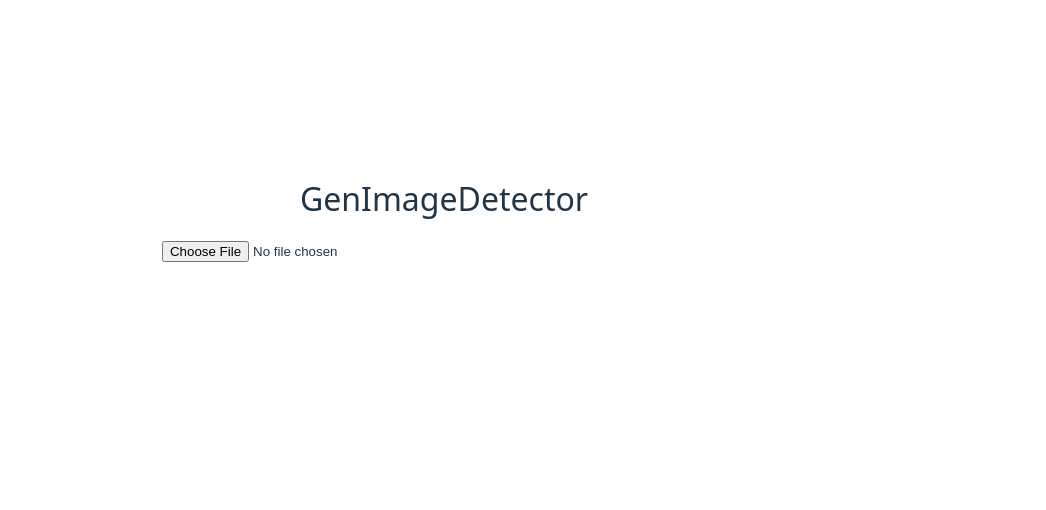
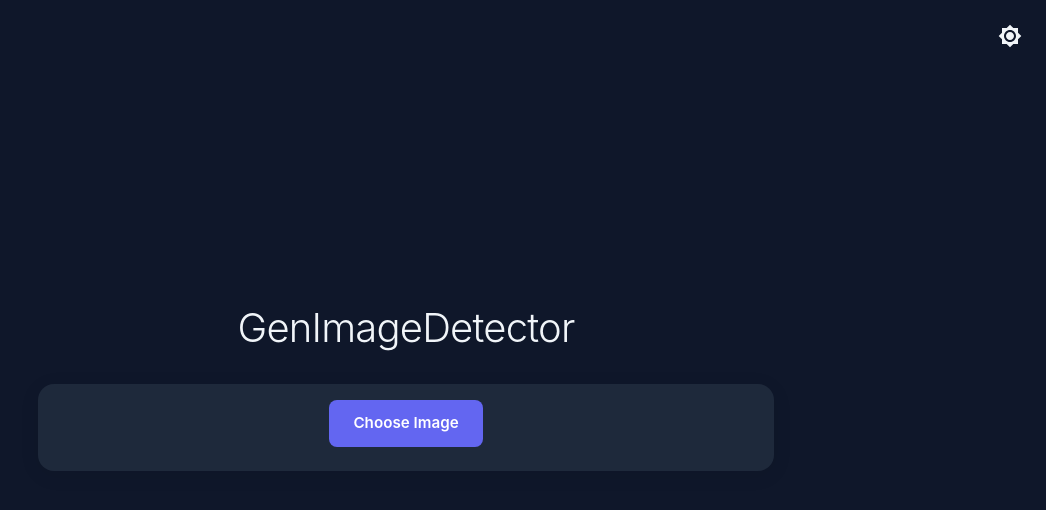
Before and after one commit to Ishajgill/GenImageDetector, a React (Vite) app in the folder frontend/: page / in a window 1280 px wide. Shown: the top 510 px of the page, without its empty margins (234-1280 px from the left). Built offline with nearby package versions, Linux system fonts and the light colour scheme.

Commit message:
convert frontend to use material UI

```diff
--- a/frontend/package.json
+++ b/frontend/package.json
@@ -10,6 +10,10 @@
     "preview": "vite preview"
   },
   "dependencies": {
+    "@emotion/react": "^11.14.0",
+    "@emotion/styled": "^11.14.1",
+    "@mui/icons-material": "^7.3.5",
+    "@mui/material": "^7.3.5",
     "react": "^19.1.0",
     "react-dom": "^19.1.0"
   },
--- a/frontend/src/App.tsx
+++ b/frontend/src/App.tsx
@@ -1,21 +1,59 @@
+import { useState, useMemo } from "react";
+import { ThemeProvider, CssBaseline, Box, IconButton } from "@mui/material";
+import { Brightness4, Brightness7 } from "@mui/icons-material";
+import { darkTheme, lightTheme } from "./theme";
 import "./App.css";
 import { Analyzer } from "./components/analyzer/Analyzer";
 import { Sidebar } from "./components/sidebar/Sidebar";
 import { AppProvider } from "./AppProvider";
 
 export const App = () => {
+  const [darkMode, setDarkMode] = useState(true);
+  const theme = useMemo(() => (darkMode ? darkTheme : lightTheme), [darkMode]);
+
   return (
+    <ThemeProvider theme={theme}>
+      <CssBaseline />
       <AppProvider>
-      <div
-        style={{
+        <Box
+          sx={{
             display: "flex",
-          height: "100%",
+            height: "100vh",
+            width: "100vw",
+            overflow: "hidden",
+            bgcolor: "background.default",
           }}
         >
           <Sidebar />
+          <Box
+            component="main"
+            sx={{
+              flex: 1,
+              overflow: "auto",
+              display: "flex",
+              justifyContent: "center",
+              alignItems: "center",
+              position: "relative",
+            }}
+          >
+            {/* Theme toggle button */}
+            <IconButton
+              onClick={() => setDarkMode(!darkMode)}
+              sx={{
+                position: "absolute",
+                top: 16,
+                right: 16,
+                zIndex: 1,
+              }}
+              color="inherit"
+            >
+              {darkMode ? <Brightness7 /> : <Brightness4 />}
+            </IconButton>
             <Analyzer />
-      </div>
+          </Box>
+        </Box>
       </AppProvider>
+    </ThemeProvider>
   );
 };
 
--- a/frontend/src/components/analyzer/Analyzer.tsx
+++ b/frontend/src/components/analyzer/Analyzer.tsx
@@ -1,6 +1,34 @@
 import { useContext, useEffect, useState } from "react";
+import {
+  Box,
+  Button,
+  Card,
+  CardContent,
+  CircularProgress,
+  Table,
+  TableBody,
+  TableCell,
+  TableContainer,
+  TableHead,
+  TableRow,
+  Typography,
+  Paper,
+  styled,
+} from "@mui/material";
 import { AppContext, type AppContextType } from "../../AppContext";
 import { confidenceToString } from "../../utils";
+
+const VisuallyHiddenInput = styled("input")(() => ({
+  clip: "rect(0 0 0 0)",
+  clipPath: "inset(50%)",
+  height: 1,
+  overflow: "hidden",
+  position: "absolute",
+  bottom: 0,
+  left: 0,
+  whiteSpace: "nowrap",
+  width: 1,
+}));
 
 export const Analyzer = () => {
   const [image, setImage] = useState<File | null>(null);
@@ -91,33 +119,42 @@
   };
 
   return (
-    <div
-      style={{
-        margin: "0 auto",
-        padding: "20vh 2rem",
+    <Box
+      sx={{
+        maxWidth: "800px",
         width: "100%",
+        p: 4,
         textAlign: "center",
       }}
     >
-      <h1
-        style={{
+      <Typography
+        variant="h1"
+        sx={{
           fontWeight: 300,
-          fontSize: "2rem",
-          marginBottom: "1.5rem",
+          fontSize: "2.5rem",
+          mb: 4,
         }}
       >
         GenImageDetector
-      </h1>
+      </Typography>
 
-      <div
-        className="card"
-        style={{
+      <Card sx={{ mb: 3 }}>
+        <CardContent
+          sx={{
             display: "flex",
             alignItems: "center",
-          gap: "1rem",
+            gap: 2,
+            flexWrap: "wrap",
+            justifyContent: "center",
           }}
         >
-        <input
+          <Button
+            component="label"
+            variant="contained"
+            sx={{ minWidth: 150 }}
+          >
+            Choose Image
+            <VisuallyHiddenInput
               type="file"
               accept="image/png, image/jpeg"
               onChange={(e) => {
@@ -126,90 +163,107 @@
                 }
               }}
             />
+          </Button>
 
           {preview && (
-          <img
+            <Box
+              component="img"
               src={preview}
               alt="Preview"
-            style={{
-              height: "150px",
-              objectFit: "cover",
+              sx={{
+                height: 150,
+                maxWidth: "100%",
+                objectFit: "contain",
+                borderRadius: 2,
               }}
             />
           )}
-      </div>
+        </CardContent>
+      </Card>
 
-      {image && <button onClick={analyzeImage}>Analyze</button>}
+      {image && (
+        <Button
+          variant="contained"
+          color="primary"
+          size="large"
+          onClick={analyzeImage}
+          disabled={loading}
+          sx={{ mb: 3 }}
+        >
+          {loading ? "Analyzing..." : "Analyze Image"}
+        </Button>
+      )}
 
-      <div style={{ marginTop: "1rem" }}>
       {loading && (
-          <div style={{ display: "flex", alignItems: "center", gap: "0.5rem" }}>
-            <div className="spinner" />
-            <span>Analyzing image...</span>
-          </div>
+        <Box sx={{ display: "flex", alignItems: "center", gap: 2, justifyContent: "center", mt: 2 }}>
+          <CircularProgress size={24} />
+          <Typography>Analyzing image...</Typography>
+        </Box>
       )}
 
       {currentResult && (
-          <div style={{ marginTop: "1rem" }}>
-            <h2>Results</h2>
+        <Box sx={{ mt: 4 }}>
+          <Typography variant="h2" sx={{ mb: 2 }}>
+            Results
+          </Typography>
 
-            <table
-              style={{
-                borderCollapse: "collapse",
-                width: "100%",
-                maxWidth: "648px",
+          <TableContainer component={Paper}>
+            <Table>
+              <TableHead>
+                <TableRow>
+                  <TableCell>
+                    <Typography variant="subtitle2" fontWeight="bold">
+                      Model
+                    </Typography>
+                  </TableCell>
+                  <TableCell align="center">
+                    <Typography variant="subtitle2" fontWeight="bold">
+                      Real Confidence
+                    </Typography>
+                  </TableCell>
+                  <TableCell align="center">
+                    <Typography variant="subtitle2" fontWeight="bold">
+                      Verdict
+                    </Typography>
+                  </TableCell>
+                </TableRow>
+              </TableHead>
+
+              <TableBody>
+                {currentResult.results.map((result, idx) => (
+                  <TableRow key={idx} hover>
+                    <TableCell>
+                      <Typography
+                        component="code"
+                        sx={{
+                          fontFamily: "monospace",
+                          fontSize: "0.9rem",
+                          bgcolor: "action.hover",
+                          px: 1,
+                          py: 0.5,
+                          borderRadius: 1,
                         }}
                       >
-              <thead>
-                <tr>
-                  <th
-                    style={{
-                      padding: "8px 12px",
-                      borderBottom: "1px solid #ccc",
-                      textAlign: "left",
-                    }}
-                  >
-                    Model
-                  </th>
-                  <th
-                    style={{
-                      padding: "8px 12px",
-                      borderBottom: "1px solid #ccc",
-                    }}
-                  >
-                    Real Confidence
-                  </th>
-                  <th
-                    style={{
-                      padding: "8px 12px",
-                      borderBottom: "1px solid #ccc",
-                    }}
-                  >
-                    Verdict
-                  </th>
-                </tr>
-              </thead>
-
-              <tbody>
-                {currentResult.results.map((result, idx) => (
-                  <tr key={idx}>
-                    <td style={{ padding: "8px 12px", textAlign: "left" }}>
-                      <code>{result.model}</code>
-                    </td>
-                    <td style={{ padding: "8px 12px", textAlign: "center" }}>
+                        {result.model}
+                      </Typography>
+                    </TableCell>
+                    <TableCell align="center">
+                      <Typography fontWeight="medium">
                         {result.confidence}%
-                    </td>
-                    <td
-                      style={{
-                        padding: "8px 12px",
-                        textAlign: "center",
-                        color: confidenceToString(
+                      </Typography>
+                    </TableCell>
+                    <TableCell align="center">
+                      <Typography
+                        sx={{
+                          color:
+                            confidenceToString(
                               result.confidence,
-                          "var(--success-text, green)",
-                          "var(--error-text, red)",
+                              "success.main",
+                              "error.main",
                               undefined,
                               result.model
-                        ),
+                            ) || "text.primary",
+                          fontWeight: "medium",
                         }}
                       >
                         {confidenceToString(
@@ -219,31 +273,40 @@
                           undefined,
                           result.model
                         )}
-                    </td>
-                  </tr>
+                      </Typography>
+                    </TableCell>
+                  </TableRow>
                 ))}
-              </tbody>
 
                 {currentResult.analysis && (
-                <tfoot style={{ borderTop: "1px solid #ccc" }}>
-                  <tr>
-                    <td style={{ padding: "8px 12px", textAlign: "left" }}>
+                  <TableRow
+                    sx={{
+                      bgcolor: "action.hover",
+                      "& td": { borderTop: 2, borderColor: "divider" },
+                    }}
+                  >
+                    <TableCell>
+                      <Typography fontWeight="bold">
                         Final Analysis
-                    </td>
-                    <td style={{ padding: "8px 12px", textAlign: "center" }}>
+                      </Typography>
+                    </TableCell>
+                    <TableCell align="center">
+                      <Typography fontWeight="bold">
                         {currentResult.analysis.confidence}%
-                    </td>
-                    <td
-                      style={{
-                        padding: "8px 12px",
-                        textAlign: "center",
-                        color: confidenceToString(
+                      </Typography>
+                    </TableCell>
+                    <TableCell align="center">
+                      <Typography
+                        sx={{
+                          color:
+                            confidenceToString(
                               currentResult.analysis.confidence,
-                          "var(--success-text, green)",
-                          "var(--error-text, red)",
+                              "success.main",
+                              "error.main",
                               undefined,
                               currentResult.analysis.model
-                        ),
+                            ) || "text.primary",
+                          fontWeight: "bold",
                         }}
                       >
                         {confidenceToString(
@@ -253,28 +316,15 @@
                           undefined,
                           currentResult.analysis.model
                         )}
-                    </td>
-                  </tr>
-                </tfoot>
+                      </Typography>
+                    </TableCell>
+                  </TableRow>
                 )}
-            </table>
-          </div>
+              </TableBody>
+            </Table>
+          </TableContainer>
+        </Box>
       )}
-      </div>
-
-      <style>{`
-        .spinner {
-          width: 16px;
-          height: 16px;
-          border: 2px solid #ccc;
-          border-top-color: #333;
-          border-radius: 50%;
-          animation: spin 0.6s linear infinite;
-        }
-        @keyframes spin {
-          to { transform: rotate(360deg); }
-        }
-      `}</style>
-    </div>
+    </Box>
   );
 };
--- /dev/null
+++ b/frontend/src/theme.ts
@@ -0,0 +1,145 @@
+import { createTheme, type ThemeOptions } from "@mui/material/styles";
+
+// Shared theme options
+const commonTheme: ThemeOptions = {
+  typography: {
+    fontFamily:
+      '"Inter", "Segoe UI", "Roboto", "Helvetica", "Arial", sans-serif',
+    h1: {
+      fontWeight: 700,
+      letterSpacing: "-0.02em",
+    },
+    h2: {
+      fontWeight: 600,
+      letterSpacing: "-0.01em",
+    },
+    h3: {
+      fontWeight: 600,
+    },
+    button: {
+      textTransform: "none",
+      fontWeight: 600,
+    },
+  },
+  shape: {
+    borderRadius: 12,
+  },
+  components: {
+    MuiButton: {
+      styleOverrides: {
+        root: {
+          borderRadius: 8,
+          padding: "10px 24px",
+          fontSize: "0.95rem",
+        },
+        contained: {
+          boxShadow: "none",
+          "&:hover": {
+            boxShadow: "0 4px 12px rgba(0, 0, 0, 0.15)",
+          },
+        },
+      },
+    },
+    MuiCard: {
+      styleOverrides: {
+        root: {
+          borderRadius: 16,
+          boxShadow: "0 4px 20px rgba(0, 0, 0, 0.08)",
+        },
+      },
+    },
+    MuiPaper: {
+      styleOverrides: {
+        root: {
+          backgroundImage: "none",
+        },
+      },
+    },
+  },
+};
+
+// Dark theme - prioritized, high-class aesthetic
+export const darkTheme = createTheme({
+  ...commonTheme,
+  palette: {
+    mode: "dark",
+    primary: {
+      main: "#6366f1", // Indigo
+      light: "#818cf8",
+      dark: "#4f46e5",
+      contrastText: "#ffffff",
+    },
+    secondary: {
+      main: "#8b5cf6", // Purple
+      light: "#a78bfa",
+      dark: "#7c3aed",
+    },
+    success: {
+      main: "#10b981", // Emerald
+      light: "#34d399",
+      dark: "#059669",
+    },
+    error: {
+      main: "#ef4444", // Red
+      light: "#f87171",
+      dark: "#dc2626",
+    },
+    warning: {
+      main: "#f59e0b", // Amber
+      light: "#fbbf24",
+      dark: "#d97706",
+    },
+    background: {
+      default: "#0f172a", // Slate 900
+      paper: "#1e293b", // Slate 800
+    },
+    text: {
+      primary: "#f1f5f9", // Slate 100
+      secondary: "#cbd5e1", // Slate 300
+    },
+    divider: "#334155", // Slate 700
+  },
+});
+
+// Light theme - clean and professional
+export const lightTheme = createTheme({
+  ...commonTheme,
+  palette: {
+    mode: "light",
+    primary: {
+      main: "#4f46e5", // Indigo 600
+      light: "#6366f1",
+      dark: "#4338ca",
+      contrastText: "#ffffff",
+    },
+    secondary: {
+      main: "#7c3aed", // Purple 600
+      light: "#8b5cf6",
+      dark: "#6d28d9",
+    },
+    success: {
+      main: "#059669", // Emerald 600
+      light: "#10b981",
+      dark: "#047857",
+    },
+    error: {
+      main: "#dc2626", // Red 600
+      light: "#ef4444",
+      dark: "#b91c1c",
+    },
+    warning: {
+      main: "#d97706", // Amber 600
+      light: "#f59e0b",
+      dark: "#b45309",
+    },
+    background: {
+      default: "#f8fafc", // Slate 50
+      paper: "#ffffff",
+    },
+    text: {
+      primary: "#0f172a", // Slate 900
+      secondary: "#475569", // Slate 600
+    },
+    divider: "#e2e8f0", // Slate 200
+  },
+});
--- a/frontend/src/utils.ts
+++ b/frontend/src/utils.ts
@@ -2,7 +2,7 @@
 
 // Model-specific thresholds based on validation testing
 const MODEL_THRESHOLDS: Record<string, number> = {
-  CNNSpot: 50, // Trained on Midjourney dataset, well-calibrated at 50%
+  CNNSpot: 80, // Real images typically score 90-100%, fake images 0-50%
   "gid-final": 50, // Final result (same as CNNSpot for now)
 };
 
```
Also changed, not shown: frontend/src/components/sidebar/Sidebar.tsx (+71 -29 lines), 1 other file (tests, documents, lock files or other folders). Lines whose indentation alone changed are shown as unchanged.
